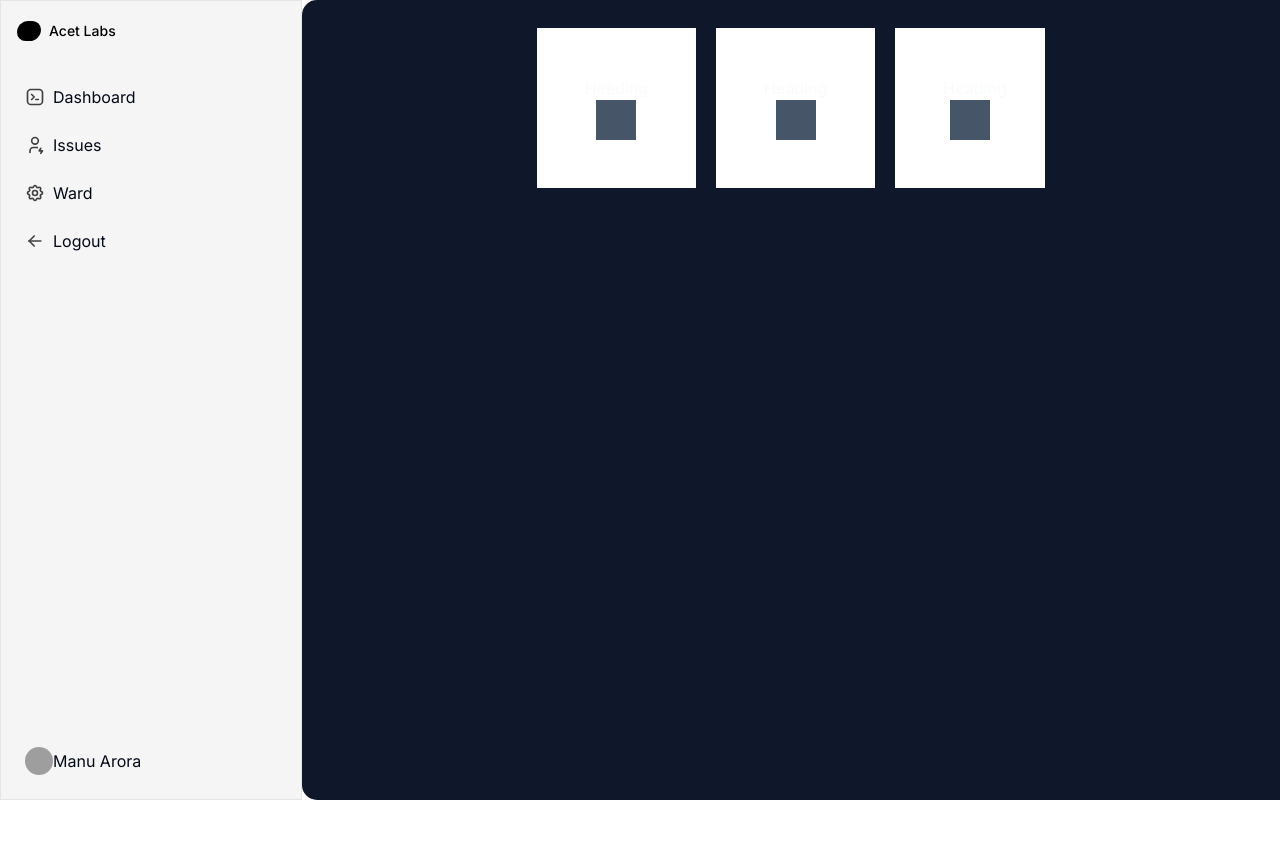
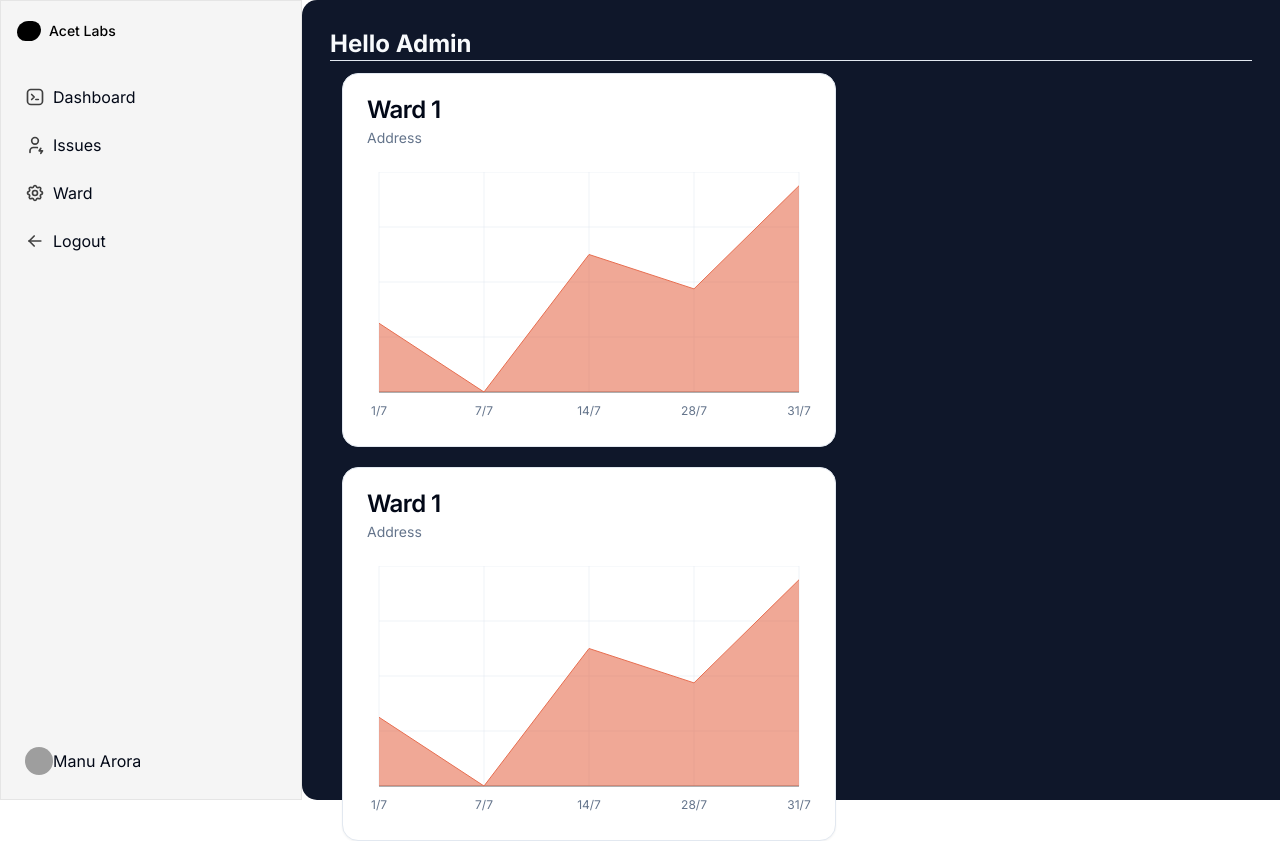
Before and after one commit to Jpisnice/ProjectX, a Next.js app: page /admin/dashboard in a window 1280 px wide. Before the commit the page ends 800 px from the top, so only its background shows below. Built offline with nearby package versions, Linux system fonts and the light colour scheme; grey boxes are pictures that could not be loaded.

Commit message:
dashboard func partialy done

```diff
--- a/src/app/admin/dashboard/page.tsx
+++ b/src/app/admin/dashboard/page.tsx
@@ -1,20 +1,42 @@
 "use client";
 import React from "react";
+import { Separator } from "@/components/ui/separator";
+import { Chart } from "@/components/admin-components/chart";
+import { ChartCard } from "@/components/admin-components/ChartCard";
+import { TrendingUp } from "lucide-react";
+
 
 const Dashboard = () => {
   return (
-    <div className="m-3 flex items-start justify-center gap-5 flex-wrap">
-      <div className="bg-white p-12 h-fit w-fit flex flex-col justify-normal">
-        <h1>Heading</h1>
-        <div className="bg-slate-600 p-2 h-10 w-10 self-center"></div>
-      </div>
-      <div className="bg-white p-12 h-fit w-fit flex flex-col justify-normal">
-        <h1>Heading</h1>
-        <div className="bg-slate-600 p-2 h-10 w-10 self-center"></div>
-      </div>
-      <div className="bg-white p-12 h-fit w-[150px] flex flex-col justify-normal">
-        <h1>Heading</h1>
-        <div className="bg-slate-600 p-2 h-10 w-10 self-center"></div>
+    <div className="m-3">
+      <div className="font-bold text-2xl">Hello Admin</div>
+      <Separator />
+      <div className="m-3 flex items-start gap-5 flex-wrap">
+        {/* Bar Chart Card */}
+
+        <ChartCard
+          title="Ward 1"
+          description="Address"
+          chartData={[
+            { week: "1/7", issue: 10 },
+            { week: "7/7", issue: 0 },
+            { week: "14/7", issue: 20 },
+            { week: "28/7", issue: 15 },
+            { week: "31/7", issue: 30 },
+          ]}
+        />
+        <ChartCard
+          title="Ward 1"
+          description="Address"
+          chartData={[
+            { week: "1/7", issue: 10 },
+            { week: "7/7", issue: 0 },
+            { week: "14/7", issue: 20 },
+            { week: "28/7", issue: 15 },
+            { week: "31/7", issue: 30 },
+          ]}
+        />
+
       </div>
     </div>
   );
--- a/src/app/admin/layout.tsx
+++ b/src/app/admin/layout.tsx
@@ -1,7 +1,7 @@
 "use client";
 import React, { useState, useEffect } from "react";
-import { AdminSidebar } from "@/components/adminSidebar";
-import { AdminSidebarMobile } from "@/components/adminSidebarMobile";
+import { AdminSidebar } from "@/components/admin-components/adminSidebar";
+import { AdminSidebarMobile } from "@/components/admin-components/adminSidebarMobile";
 
 const AdminLayout = ({ children }: { children: React.ReactNode }) => {
   const [isDesktop, setIsDesktop] = useState(false);
--- /dev/null
+++ b/src/components/admin-components/ChartCard.tsx
@@ -0,0 +1,58 @@
+"use client";
+import {
+  Card,
+  CardContent,
+  CardDescription,
+  CardFooter,
+  CardHeader,
+  CardTitle,
+} from "@/components/ui/card";
+import { ReactNode } from "react";
+import { Chart } from "@/components/admin-components/chart";
+import { ChartConfig } from "@/components/ui/chart";
+
+// Define the props for the ChartCard component
+interface ChartCardProps {
+  title: string;
+  description: string;
+  chartData: Array<{ week: string; issue: number }>; // Data format
+  footerContent?: ReactNode;
+}
+
+// Default chart configuration
+const defaultChartConfig: ChartConfig = {
+  desktop: {
+    label: "Desktop",
+    color: "hsl(var(--chart-1))",
+  },
+};
+
+// ChartCard functional component
+export function ChartCard({
+  title,
+  description,
+  chartData,
+  footerContent,
+}: ChartCardProps) {
+  return (
+    <Card>
+      <CardHeader>
+        <CardTitle>{title}</CardTitle>
+        <CardDescription>{description}</CardDescription>
+      </CardHeader>
+      <CardContent>
+        <Chart
+          chartData={chartData}
+          chartConfig={defaultChartConfig}
+          dataKeys={{ key1: "issue" }}
+          chartType="area" // Always render area chart
+          fillColors={{
+            key1Fill: "var(--color-desktop)", // Default fill color
+            fillOpacity: 0.6, // Default fill opacity
+          }}
+        />
+      </CardContent>
+      {footerContent && <CardFooter>{footerContent}</CardFooter>}
+    </Card>
+  );
+}
--- a/src/components/admin-components/chart.tsx
+++ b/src/components/admin-components/chart.tsx
@@ -1,69 +1,66 @@
 "use client";
+import { Area, AreaChart, CartesianGrid, XAxis } from "recharts";
+import {
+  ChartConfig,
+  ChartContainer,
+  ChartTooltip,
+  ChartTooltipContent,
+} from "@/components/ui/chart";
 
-import { Bar, BarChart } from "recharts";
-import { ChartConfig, ChartContainer } from "@/components/ui/chart";
+type ChartProps = {
+  chartData: Array<{ [key: string]: any }>;
+  chartConfig: ChartConfig;
+  dataKeys: { key1: string }; // Only key1 is needed for area chart
+  chartType: "area";
+  fillColors?: {
+    key1Fill?: string;
+    fillOpacity?: number;
+    strokeColor?: string;
+  };
+};
 
-// Chart component definition
 export function Chart({
   chartData,
   chartConfig,
   dataKeys,
-}: {
-  chartData: Array<{ week: string; [key: number]: number }>;
-  chartConfig: ChartConfig;
-  dataKeys: { key1: string; key2: string };
-}) {
+  chartType,
+  fillColors = {}, // Default values for fill parameters
+}: ChartProps) {
+  const {
+    key1Fill = "var(--color-desktop)",
+    fillOpacity = 0.4,
+    strokeColor = "var(--color-desktop)",
+  } = fillColors;
+
+  if (chartType !== "area") {
+    return null; // Return null if the chart type is not "area"
+  }
+
   return (
-    <ChartContainer config={chartConfig} className="min-h-[200px] w-full">
-      <BarChart accessibilityLayer data={chartData}>
-        <Bar
+    <ChartContainer config={chartConfig} className="min-h-[250px] w-full">
+      <AreaChart data={chartData} margin={{ left: 12, right: 12 }}>
+        <CartesianGrid vertical={true} />
+        <XAxis
+          dataKey="week" // Set to "week" for x-axis data
+          tickLine={false}
+          axisLine={true}
+          tickMargin={8}
+          tickFormatter={(value) => value.slice(0, 5)} // Format week data
+        />
+        <ChartTooltip
+          cursor={true}
+          content={<ChartTooltipContent indicator="dot" hideLabel />}
+        />
+        <Area
           dataKey={dataKeys.key1}
-          fill="var(--color-desktop)"
-          radius={4}
+          type="linear"
+          fill={key1Fill}
+          fillOpacity={fillOpacity}
+          stroke={strokeColor}
         />
-        <Bar dataKey={dataKeys.key2} fill="var(--color-mobile)" radius={4} />
-      </BarChart>
+      </AreaChart>
     </ChartContainer>
   );
 }
-//Example usage inside a component:
-// import React from "react";
-// import { Chart } from "@/components/Chart";
 
-// const chartData = [
-//   { week: "1/7", desktop: 186, mobile: 80 },
-//   { week: "7/7", desktop: 305, mobile: 200 },
-//   { week: "14/7", desktop: 237, mobile: 120 },
-//   { week: "21/7", desktop: 73, mobile: 190 },
-//   { week: "28/7", desktop: 209, mobile: 130 },
-//   { week: "35/7", desktop: 214, mobile: 140 },
-// ];
-
-// const chartConfig = {
-//   desktop: {
-//     label: "Desktop",
-//     color: "#2563eb",
-//   },
-//   mobile: {
-//     label: "Mobile",
-//     color: "#60a5fa",
-//   },
-// };
-
-// const dataKeys = {
-//   desktop: "desktop",
-//   mobile: "mobile",
-// };
-
-// export default function Dashboard() {
-//   return (
-//     <div>
-//       <h1>Dashboard</h1>
-//       <Chart
-//         chartData={chartData}
-//         chartConfig={chartConfig}
-//         dataKeys={dataKeys}
-//       />
-//     </div>
-//   );
-// }
+export type { ChartConfig };
```
Also changed, not shown: src/components/admin-components/adminSidebar.tsx (renamed from src/components/adminSidebar.tsx), src/components/admin-components/adminSidebarMobile.tsx (renamed from src/components/adminSidebarMobile.tsx).
